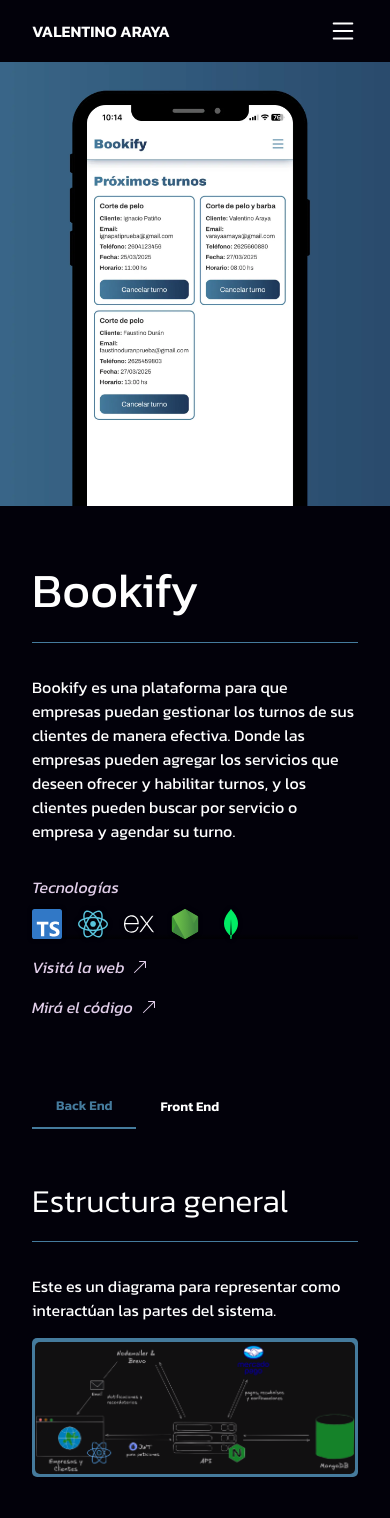
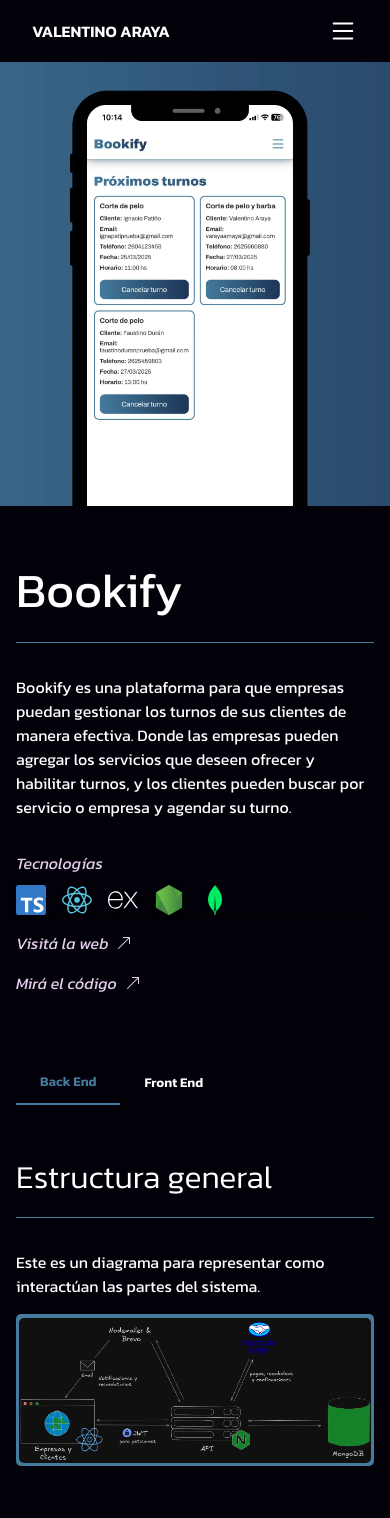
Before and after one commit to valentinoaraya/new-portfolio, a React (Vite) app: page /bookify-detail in a window 390 px wide. Shown: the top 1518 px of the page. Built offline with nearby package versions, Linux system fonts and the light colour scheme.

Commit message:
Cambio CV y arreglo un estilo

```diff
--- a/src/App.css
+++ b/src/App.css
@@ -6,3 +6,10 @@
     margin: 0 auto;
     padding: 0 2rem;
 }
+
+@media (max-width: 650px) {
+    .divWithMaxWidth {
+        width: calc(100% - 2rem);
+        padding: 0 1rem;
+    }
+}
--- a/src/components/Home/Hero/Hero.tsx
+++ b/src/components/Home/Hero/Hero.tsx
@@ -13,7 +13,7 @@
                 </div>
                 <div className="heroButtons">
                     <Button
-                        onClick={() => window.open("https://drive.google.com/file/d/16zTUe579L3cNeXvUdB0xngfRQ9qGgcY6/view?usp=sharing", '_blank')}
+                        onClick={() => window.open("https://drive.google.com/file/d/1XIl0_KhC2BB8wKfOHyNP1nGUj63uqSYI/view?usp=sharing", '_blank')}
                         styleButton="primary"
                         arrow
                     >
```
